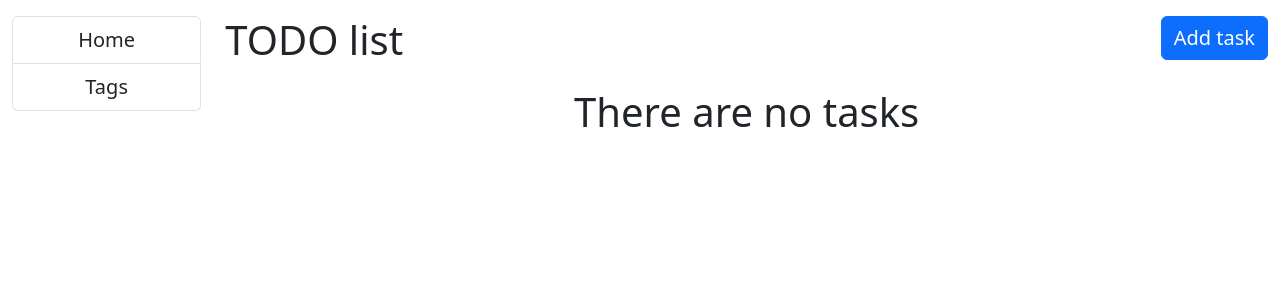
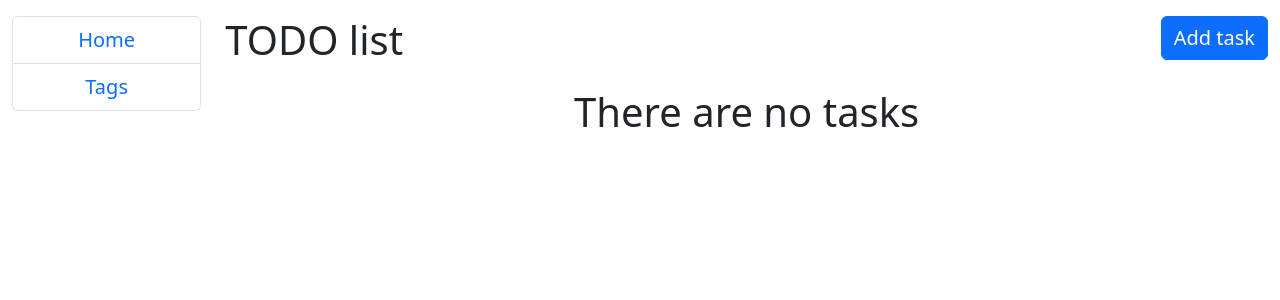
Before and after one commit to Quiet-Klirik/py-todo-list, a Django app: page / in a window 1280 px wide. Shown: the top 300 px of the page. Run offline with Django 5.2, Linux system fonts and the light colour scheme; data that the repository does not hold is empty.

Commit message:
Fix [task_list.html] template

```diff
--- a/templates/base.html
+++ b/templates/base.html
@@ -13,8 +13,8 @@
 <div class="row">
   <div class="col-2 py-3">
     <nav class="list-group text-center fs-5">
-      <a href="#" class="list-group-item list-group-item-action">Home</a>
-      <a href="#" class="list-group-item list-group-item-action">Tags</a>
+      <a href="#" class="list-group-item list-group-item-action text-primary">Home</a>
+      <a href="#" class="list-group-item list-group-item-action text-primary">Tags</a>
     </nav>
   </div>
   <main class="col-10 py-3">
--- a/templates/todo_list/task_list.html
+++ b/templates/todo_list/task_list.html
@@ -25,8 +25,8 @@
           <a href="#" class="btn btn-success fs-5">Complete</a>
         {% endif %}
       </div>
-      <small>Created: {{ task.created_at }}{% if task.deadline %} <span class="text-danger">Deadline: {{ task.deadline }}</span>{% endif %}</small>
-      <p class="text-secondary mt-2 mb-1">
+      <small class="fw-medium">Created: {{ task.created_at }}{% if task.deadline %} <span class="text-danger">Deadline: {{ task.deadline }}</span>{% endif %}</small>
+      <p class="text-secondary fw-medium mt-2 mb-1">
         Tags: {% for tag in task.tags.all %}{{ tag.name }} {% empty %}no tags{% endfor %}
         <a href="#" class="link-underline link-underline-opacity-0">Update</a>
         <a href="#" class="link-underline link-underline-opacity-0">Delete</a>
```
